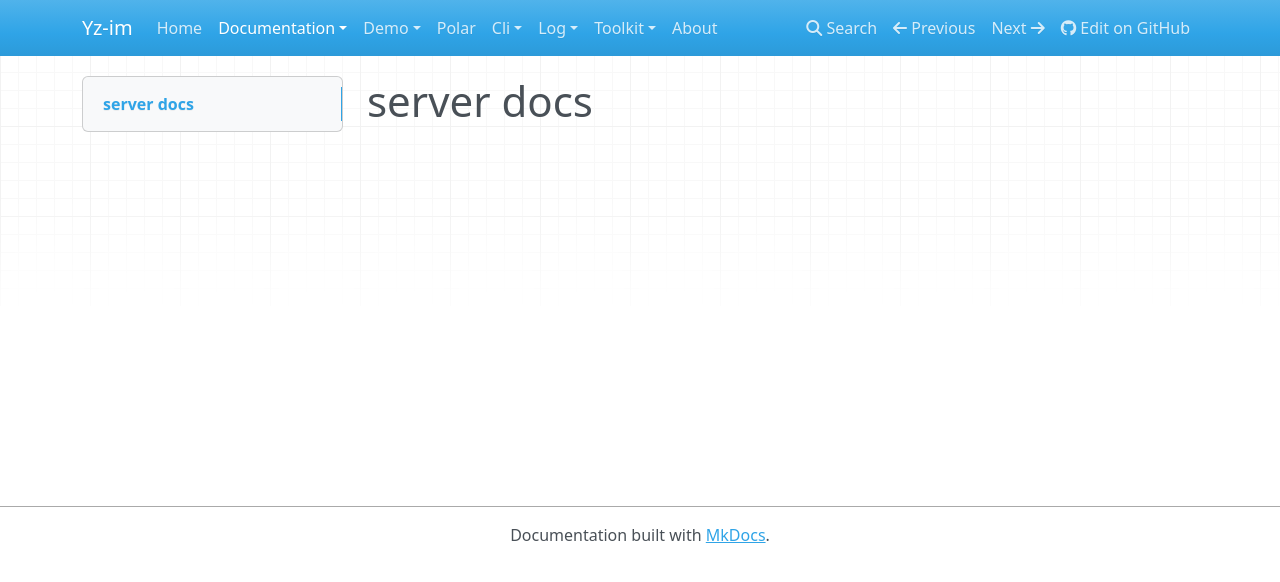
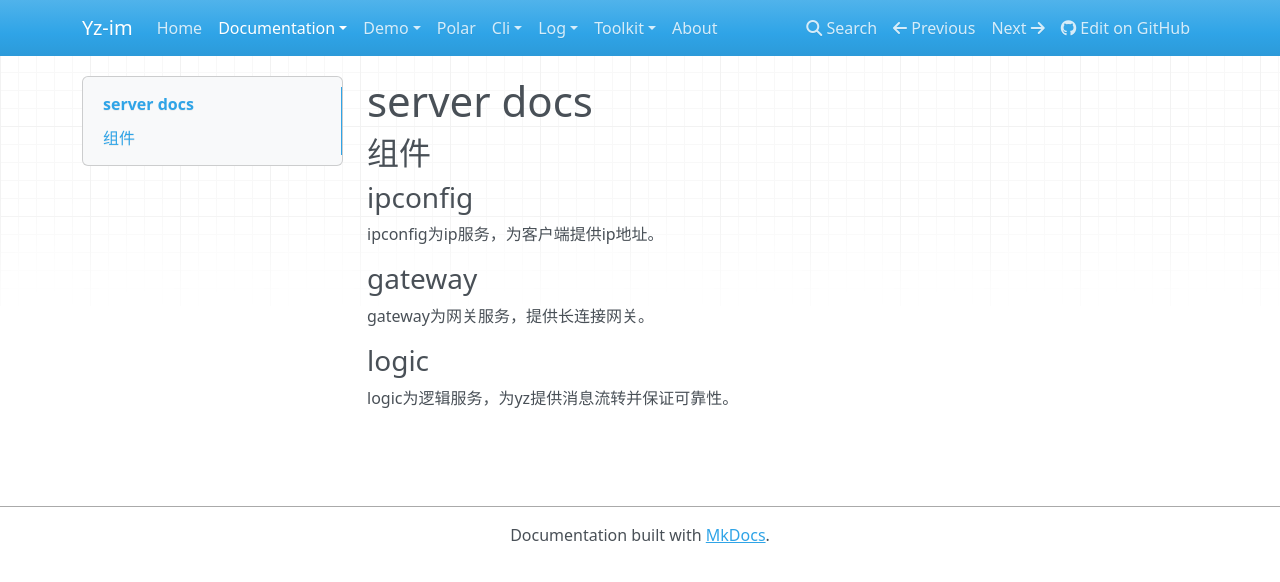
Before and after one commit to yz-im/yz-im.github.io, an MkDocs documentation site: the page built from docs/documentation/server.md, in a window 1280 px wide. Shown: the top 582 px of the page. Built offline with MkDocs 1.6.1, drawn with Linux system fonts in a browser that asks for light colours; nearby versions of some CDN libraries.

Commit message:
update: doc.md and server.md
Signed-off-by: Terry <terrychao.me@gmail.com>

```diff
--- a/docs/documentation/server.md
+++ b/docs/documentation/server.md
@@ -1 +1,12 @@
 # server docs
+
+## 组件
+
+### ipconfig
+ipconfig为ip服务，为客户端提供ip地址。
+
+### gateway
+gateway为网关服务，提供长连接网关。
+
+### logic
+logic为逻辑服务，为yz提供消息流转并保证可靠性。
```
Also changed, not shown: docs/index.md (+4 -2 lines).
